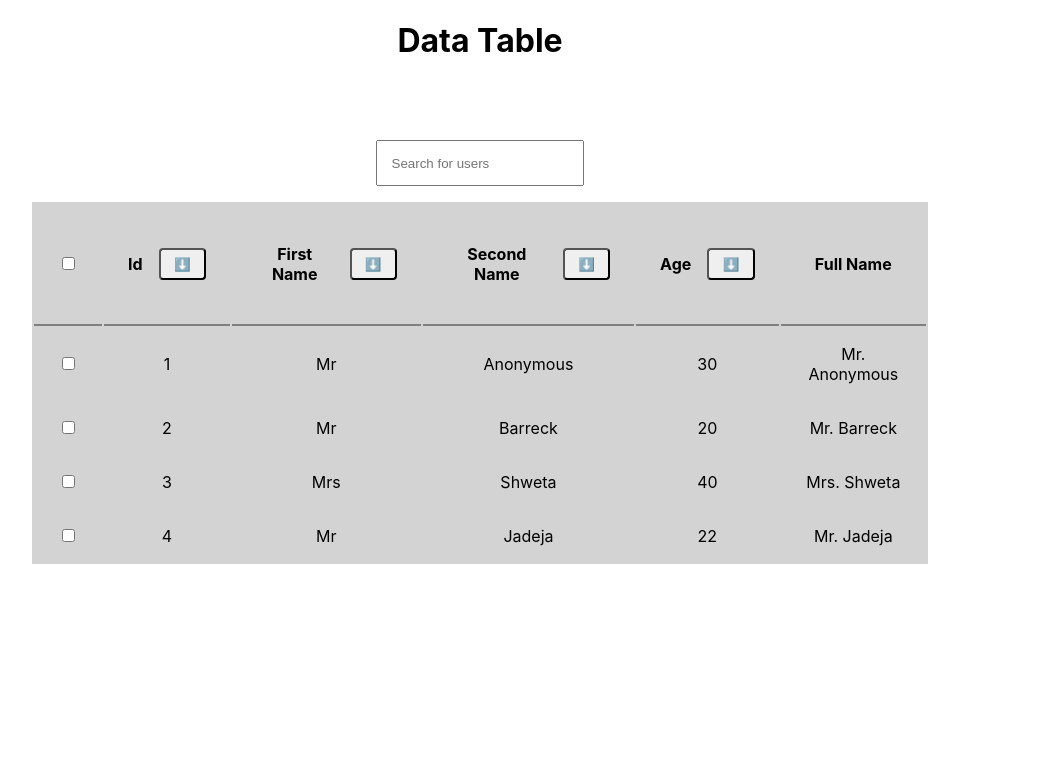
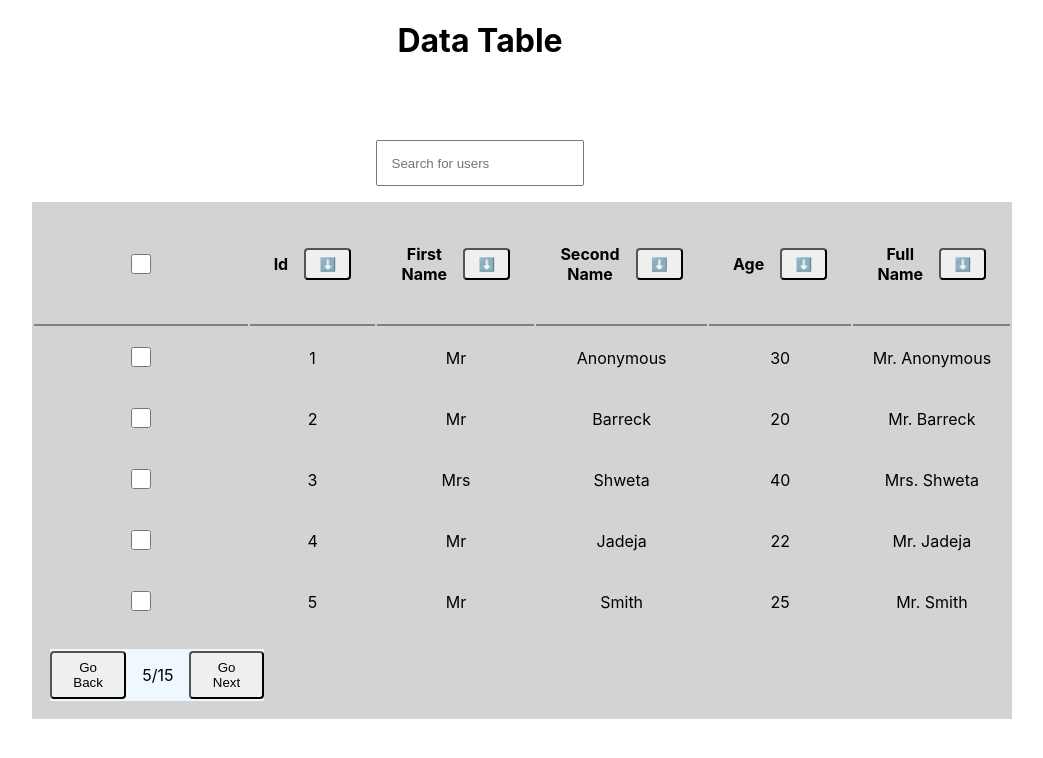
Before and after one commit to hamid1882/data-table-new, a React (Create React App) app: page / in a window 1280 px wide. Shown: the top 758 px of the page, without its empty margins (160-1203 px from the left). Built offline with nearby package versions, Linux system fonts and the light colour scheme.

Commit message:
Feat: added all functionalities"

```diff
--- a/src/App.css
+++ b/src/App.css
@@ -19,6 +19,7 @@ th {
 
 tr {
     border: 1px solid gray;
+    cursor: pointer;
 }
 
 th {
@@ -31,6 +32,11 @@ td {
 
 input {
     padding: 1em;
+}
+
+input[type='checkbox'] {
+    height: 1.5em;
+    width: 1.5em;
 }
 
 .search-bar {
@@ -49,3 +55,27 @@ button {
     padding: 0.5em 1em;
     border-radius: 0.3em;
 }
+
+.selectedRow {
+    background-color: antiquewhite;
+}
+
+.row:hover {
+    background-color: rgb(168, 160, 150);
+}
+
+tfoot {
+    width: 100%;
+    position: relative;
+    right: 0
+}
+
+.table-footer {
+    display: flex;
+    gap: 1em;
+    justify-content: center;
+    align-items: center;
+    margin: 1em;
+    width: 100%;
+    background-color: aliceblue;
+}
--- a/src/components/data-table.jsx
+++ b/src/components/data-table.jsx
@@ -1,21 +1,27 @@
-import React, { useState } from "react";
+import React, { useEffect, useState } from "react";
 import SearchBar from "./search-bar";
 import { tableData } from "../data";
+import TableRow from "./table-row";
 
 function DataTable() {
-    const [tableDataState, setTableDataState] = useState(tableData);
+    const [tableDataState, setTableDataState] = useState([]);
+    const [reRender, setReRender] = useState(false);
+    const [toggleSort, setToggleSort] = useState(false);
+    const [currentCount, setcurrentCount] = useState(5);
 
     const onSort = (sortBy) => {
-        console.log(sortBy);
-        const sortedData = tableDataState.sort((a, b) =>
-            a[sortBy] > b[sortBy] ? -1 : 0
-        );
+        setToggleSort(!toggleSort);
+        const sortedData = tableDataState.sort((a, b) => {
+            if (toggleSort) {
+                return a[sortBy] > b[sortBy] ? -1 : 0;
+            }
+            return a[sortBy] < b[sortBy] ? -1 : 0;
+        });
 
         setTableDataState(sortedData);
     };
 
     const onSearch = (search) => {
-        console.log(search);
         const filteredArr = tableData.filter((data) => {
             if (data.firstName.toLowerCase().includes(search.toLowerCase())) {
                 return data;
@@ -23,13 +29,56 @@ function DataTable() {
                 return data;
             } else if (data.fullName.toLowerCase().includes(search.toLowerCase())) {
                 return data;
-            } else {
-                return [];
+            } else if (data.age.toString().includes(search)) {
+                return data;
+            } else if (data.id.toString().includes(search)) {
+                return data;
             }
         });
 
         setTableDataState(filteredArr);
     };
+
+    const onSelect = (e) => {
+        const selectedUser = tableDataState.find((user) => user.id === e);
+        selectedUser.selected = !selectedUser.selected;
+        setTableDataState((prev) => {
+            return [...tableDataState];
+        });
+    };
+
+    const onSelectAll = (checked) => {
+        const updatedData = tableDataState.map((data) => {
+            return {
+                ...data,
+                selected: checked,
+            };
+        });
+
+        setTableDataState(updatedData);
+    };
+
+    const onNextPage = () => {
+        const updatedData = tableData.slice(currentCount, currentCount + 5);
+        setcurrentCount(currentCount + 5);
+        setTableDataState(updatedData);
+    };
+
+    const onGoBack = () => {
+        const updatedData = tableData.slice(currentCount - 5, currentCount);
+
+        setcurrentCount(currentCount - 5);
+        setTableDataState(updatedData);
+    };
+
+    useEffect(() => {
+        setReRender(!reRender);
+    }, [toggleSort, currentCount]);
+
+    useEffect(() => {
+        const slicedData = tableData.slice(0, 5);
+        setTableDataState(slicedData);
+    }, []);
 
     return ( <
         div className = "table-container" >
@@ -38,11 +87,16 @@ function DataTable() {
         />{" "} <
         table >
         <
+        thead >
+        <
         tr >
         <
         th >
         <
-        input type = "checkbox" / >
+        input onChange = {
+            (e) => onSelectAll(e.target.checked) }
+        type = "checkbox" /
+        >
         <
         /th>{" "} <
         th >
@@ -50,50 +104,73 @@ function DataTable() {
         div className = "idTitle" >
         <
         p > Id < /p> <button onClick={() => onSort("id")}> ⬇️ </button > { " " } <
-        /div>{" "} < /
-        th > { " " } <
+        /div>{" "} <
+        /th>{" "} <
         th >
         <
         div className = "idTitle" >
         <
         p > First Name < /p>{" "} <
         button onClick = {
-            () => onSort("firstName")
-        } > ⬇️ < /button>{" "} < /
-        div > { " " } <
+            () => onSort("firstName") } > ⬇️ < /button>{" "} <
+        /div>{" "} <
         /th>{" "} <
         th >
         <
         div className = "idTitle" > { " " } <
         p > Second Name < /p>{" "} <
         button onClick = {
-            () => onSort("lastName")
-        } > ⬇️ < /button>{" "} < /
-        div > { " " } <
+            () => onSort("lastName") } > ⬇️ < /button>{" "} <
+        /div>{" "} <
         /th>{" "} <
         th > { " " } <
         div className = "idTitle" >
         <
         p > Age < /p> <button onClick={() => onSort("age")}> ⬇️ </button > { " " } <
-        /div>{" "} < /
-        th > { " " } <
-        th > Full Name < /th>{" "} < /
-        tr > { " " } {
-            tableDataState.map(({ id, firstName, lastName, age, fullName }) => ( <
-                tr key = { id } >
-                <
-                td >
-                <
-                input type = "checkbox" / >
-                <
-                /td>{" "} <
-                td > { id } < /td> <td> {firstName} </td > < td > { lastName } < /td>{" "} <
-                td > { age } < /td> <td> {fullName} </td > { " " } <
-                /tr>
-            ))
+        /div>{" "} <
+        /th>{" "} <
+        th >
+        <
+        div className = "idTitle" >
+        <
+        p > Full Name < /p>{" "} <
+        button onClick = {
+            () => onSort("fullName") } > ⬇️ < /button>{" "} <
+        /div>{" "} <
+        /th>{" "} <
+        /tr>{" "} <
+        /thead>{" "} <
+        tbody > { " " } {
+            tableDataState.map(
+                ({ id, firstName, lastName, age, fullName, selected }) => ( <
+                    TableRow id = { id }
+                    firstName = { firstName }
+                    lastName = { lastName }
+                    age = { age }
+                    fullName = { fullName }
+                    selected = { selected }
+                    onSelect = { onSelect }
+                    />
+                )
+            )
         } { " " } <
-        /table>{" "} < /
-        div >
+        /tbody>{" "} <
+        tfoot className = "table-footer" >
+        <
+        button disabled = { currentCount === 0 }
+        onClick = { onGoBack } > { " " }
+        Go Back { " " } <
+        /button>{" "} <
+        p > { " " } { currentCount }
+        /15{" "} <
+        /p>{" "} <
+        button disabled = { currentCount === 15 }
+        onClick = { onNextPage } > { " " }
+        Go Next { " " } <
+        /button>{" "} <
+        /tfoot>{" "} <
+        /table>{" "} <
+        /div>
     );
 }
 
--- /dev/null
+++ b/src/components/table-row.jsx
@@ -0,0 +1,30 @@
+import React from "react";
+
+function TableRow({
+    id,
+    firstName,
+    lastName,
+    age,
+    fullName,
+    selected,
+    onSelect,
+}) {
+    return ( <
+        tr className = { `${selected ? "selectedRow" : "row"}` }
+        key = { id } >
+        <
+        td >
+        <
+        input onChange = {
+            () => onSelect(id) }
+        type = "checkbox"
+        checked = { selected }
+        />{" "} <
+        /td>{" "} <
+        td > { id } < /td> <td> {firstName} </td > < td > { lastName } < /td>{" "} <
+        td > { age } < /td> <td> {fullName} </td > { " " } <
+        /tr>
+    );
+}
+
+export default TableRow;
--- a/src/data.js
+++ b/src/data.js
@@ -4,6 +4,7 @@ export const tableData = [{
         lastName: "Anonymous",
         age: 30,
         fullName: "Mr. Anonymous",
+        selected: false
     },
     {
         id: 2,
@@ -11,6 +12,7 @@ export const tableData = [{
         lastName: "Barreck",
         age: 20,
         fullName: "Mr. Barreck",
+        selected: false
     },
     {
         id: 3,
@@ -18,6 +20,7 @@ export const tableData = [{
         lastName: "Shweta",
         age: 40,
         fullName: "Mrs. Shweta",
+        selected: false
     },
     {
         id: 4,
@@ -25,5 +28,94 @@ export const tableData = [{
         lastName: "Jadeja",
         age: 22,
         fullName: "Mr. Jadeja",
+        selected: false
+    },
+    {
+        id: 5,
+        firstName: "Mr",
+        lastName: "Smith",
+        age: 25,
+        fullName: "Mr. Smith",
+        selected: false
+    },
+    {
+        id: 6,
+        firstName: "Ms",
+        lastName: "Johnson",
+        age: 35,
+        fullName: "Ms. Johnson",
+        selected: false
+    },
+    {
+        id: 7,
+        firstName: "Mr",
+        lastName: "Brown",
+        age: 28,
+        fullName: "Mr. Brown",
+        selected: false
+    },
+    {
+        id: 8,
+        firstName: "Mrs",
+        lastName: "Davis",
+        age: 42,
+        fullName: "Mrs. Davis",
+        selected: false
+    },
+    {
+        id: 9,
+        firstName: "Mr",
+        lastName: "Wilson",
+        age: 32,
+        fullName: "Mr. Wilson",
+        selected: false
+    },
+    {
+        id: 10,
+        firstName: "Ms",
+        lastName: "Taylor",
+        age: 27,
+        fullName: "Ms. Taylor",
+        selected: false
+    },
+    {
+        id: 11,
+        firstName: "Mr",
+        lastName: "Anderson",
+        age: 38,
+        fullName: "Mr. Anderson",
+        selected: false
+    },
+    {
+        id: 12,
+        firstName: "Mrs",
+        lastName: "Clark",
+        age: 45,
+        fullName: "Mrs. Clark",
+        selected: false
+    },
+    {
+        id: 13,
+        firstName: "Mr",
+        lastName: "Walker",
+        age: 29,
+        fullName: "Mr. Walker",
+        selected: false
+    },
+    {
+        id: 14,
+        firstName: "Ms",
+        lastName: "Harris",
+        age: 31,
+        fullName: "Ms. Harris",
+        selected: false
+    },
+    {
+        id: 15,
+        firstName: "Mr",
+        lastName: "Lewis",
+        age: 33,
+        fullName: "Mr. Lewis",
+        selected: false
     },
 ];
```
